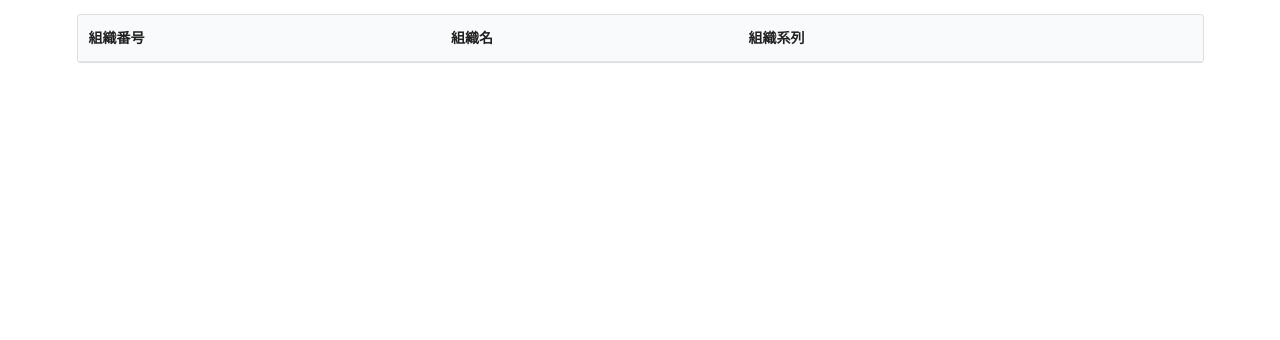
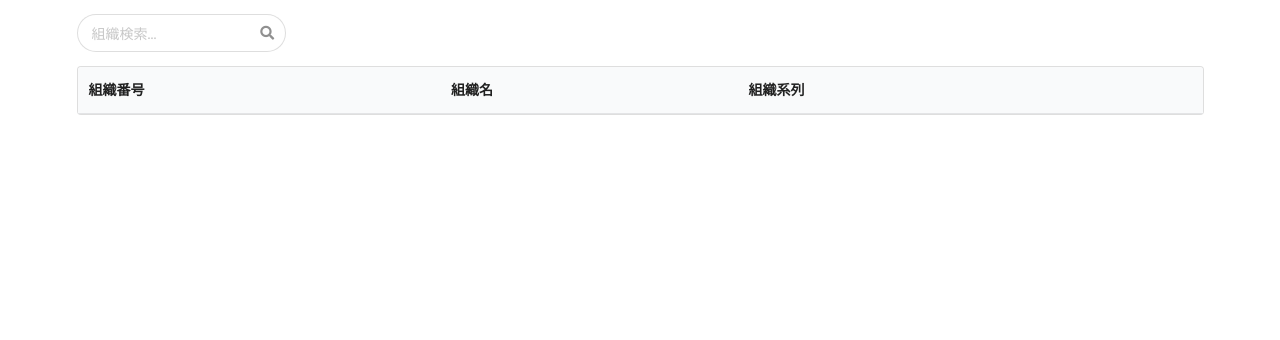
Before and after one commit to bl-hori/hrdb, a Django app: template templates/department/list.html in a window 1280 px wide. Shown: the part 81-421 px from the top of the page. Run offline with Django 3.2, Linux system fonts and the light colour scheme; the template is opened without the code that fills it, so the values that code supplies are empty.

Commit message:
add search box for department

```diff
--- a/templates/base/layout.html
+++ b/templates/base/layout.html
@@ -42,4 +42,6 @@
     <script src="https://code.jquery.com/jquery-3.7.1.min.js"></script>
     <script type="text/javascript"
         src="https://cdnjs.cloudflare.com/ajax/libs/semantic-ui/2.4.1/semantic.min.js"></script>
+    {% block scripts %}
+    {% endblock %}
 </body>
--- a/templates/department/list.html
+++ b/templates/department/list.html
@@ -2,6 +2,14 @@
 
 {% block content %}
 <h2 class="ui header">組織一覧</h2>
+
+<div class="ui search">
+    <div class="ui icon input">
+        <input class="prompt" type="text" placeholder="組織検索...">
+        <i class="search icon"></i>
+    </div>
+    <div class="results"></div>
+</div>
 
 <table class="ui table">
     <thead>
@@ -30,3 +38,8 @@
     </tbody>
 </table>
 {% endblock %}
+
+{% block scripts %}
+<script type="text/javascript">
+</script>
+{% endblock %}
```
